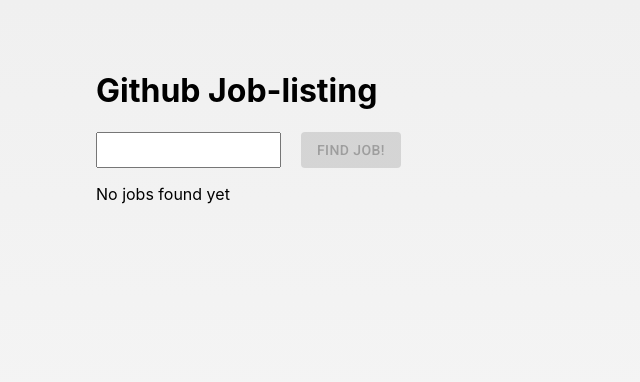
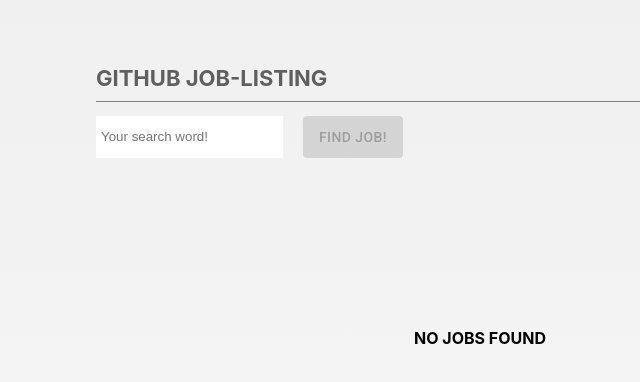
Before and after one commit to bregzor/job-listings-task, a React (Create React App) app: page / in a window 1280 px wide. Shown: the top 382 px of the page, without its empty margins (160-800 px from the left). Built offline with nearby package versions, Linux system fonts and the light colour scheme.

Commit message:
more styling

```diff
--- a/src/components/JobCardItem.jsx
+++ b/src/components/JobCardItem.jsx
@@ -2,7 +2,7 @@
 import styled from "styled-components";
 
 const JobDetailWrapper = styled.div`
-    width:50vw;
+    width:55vw;
     font-size: 14px;
     background: white;
     padding: 30px;
--- a/src/components/JobResultList.jsx
+++ b/src/components/JobResultList.jsx
@@ -38,7 +38,7 @@
             );
           })
         ) : (
-          <p>No jobs to be found!</p>
+          <s.SearchError>No jobs to be found!</s.SearchError>
         )}
       </s.List>
     </>
--- a/src/components/JobResultList.styles.js
+++ b/src/components/JobResultList.styles.js
@@ -22,17 +22,16 @@
 
   font-family: "Roboto", sans-serif;
   border-radius: 5px;
+  border: 2px solid transparent;
 
+  transition: border 150ms ease-in;
 
-  box-shadow:0px 0px 2px gray;
+  box-shadow: 0px 0px 2px gray;
   color: #5f5f5f;
 
   &:hover {
-    background-color: #8dbbc1;
-    color:white;
-    a {
-        color:white;
-    }
+    transition: all 250ms ease-in;
+    border: 2px solid #78bad4;
   }
 
   a {
@@ -45,23 +44,20 @@
   }
 
   img {
-
-    height:100%
-
+    height: 100%;
   }
 `;
 
 export const ImageWrapper = styled.div`
-display: flex;
- width:90%;
- height:60px;
- margin:20px;
- margin-left:0;
- object-fit:cover;
- padding-bottom:10px;
- border-bottom: 1px solid gray;
-
-`
+  display: flex;
+  width: 90%;
+  height: 60px;
+  margin: 20px;
+  margin-left: 0;
+  object-fit: cover;
+  padding-bottom: 10px;
+  border-bottom: 1px solid gray;
+`;
 
 export const DescriptionContainer = styled.div`
   overflow: hidden;
@@ -70,3 +66,11 @@
   -webkit-line-clamp: 6; /* after 3 line show ... */
   -webkit-box-orient: vertical;
 `;
+
+export const SearchError = styled.div`
+    text-align: center;
+    position: relative;
+    top: 20vh;
+    font-weight: bold;
+    text-transform: uppercase;
+`
--- a/src/components/SearchPanel.jsx
+++ b/src/components/SearchPanel.jsx
@@ -11,6 +11,7 @@
       <s.InputContainer
         type="text"
         onChange={(input) => setInputValue(input.target.value)}
+        placeholder={"Your search word!"}
       />
       <Button
         onClick={() => {
--- a/src/components/SearchPanel.styles.js
+++ b/src/components/SearchPanel.styles.js
@@ -11,5 +11,9 @@
 export const InputContainer = styled.input`
   margin-right: 20px;
   height: 30px;
+  outline: none;
+  border: none;
+  padding:5px;
+  border-bottom:2px solid white;
 
 `;
--- a/src/components/parts/BaseLayout.styles.js
+++ b/src/components/parts/BaseLayout.styles.js
@@ -10,6 +10,12 @@
 padding: 50px;
 `;
 
-export const JobHeader = styled.h1``;
+export const JobHeader = styled.h1`
+color:#5f5f5f;
+font-size:22px;
+border-bottom: 1px solid gray;
+padding-bottom:10px;
+text-transform:uppercase;
+`;
 export const JobListContainer = styled.div``;
 export const JobListWrapper = styled.div``;
--- a/src/pages/StartPage.jsx
+++ b/src/pages/StartPage.jsx
@@ -4,6 +4,7 @@
 import JobResultList from "../components/JobResultList";
 import LoadContentWrapper from "../components/LoadContentWrapper";
 import { SearchContext } from "../context/SearchValueContext";
+import * as s from "../components/JobResultList.styles"
 
 const BASE_URL = "https://us-central1-wands-2017.cloudfunctions.net/";
 
@@ -68,7 +69,7 @@
             <JobResultList resultData={resultData} />
             </>
           ) : (
-            <p>No jobs found yet</p>
+            <s.SearchError>No jobs found</s.SearchError>
           )}
         </LoadContentWrapper>
       </BaseLayout>
```
Also changed, not shown: 1 other file (tests, documents, lock files or other folders).
